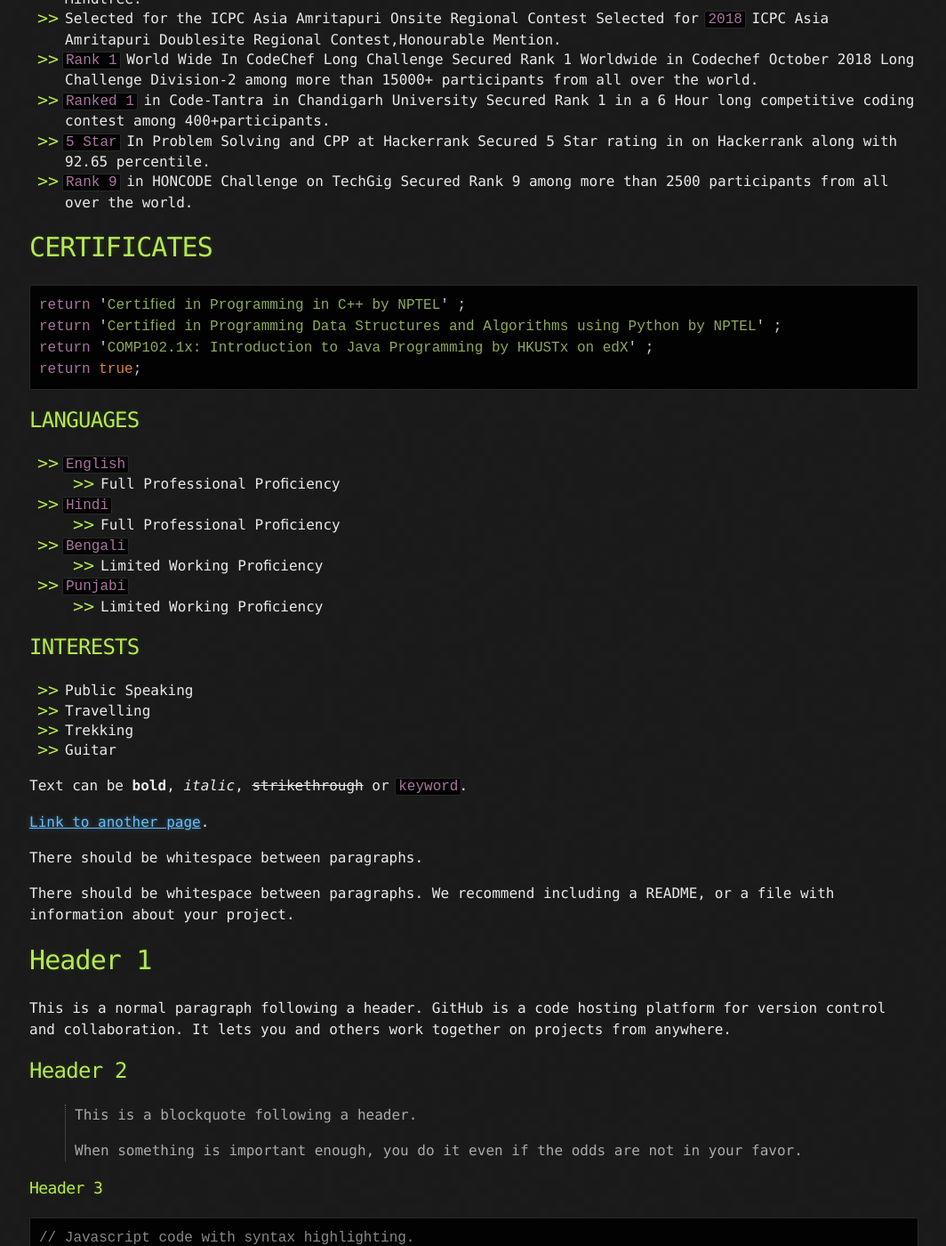
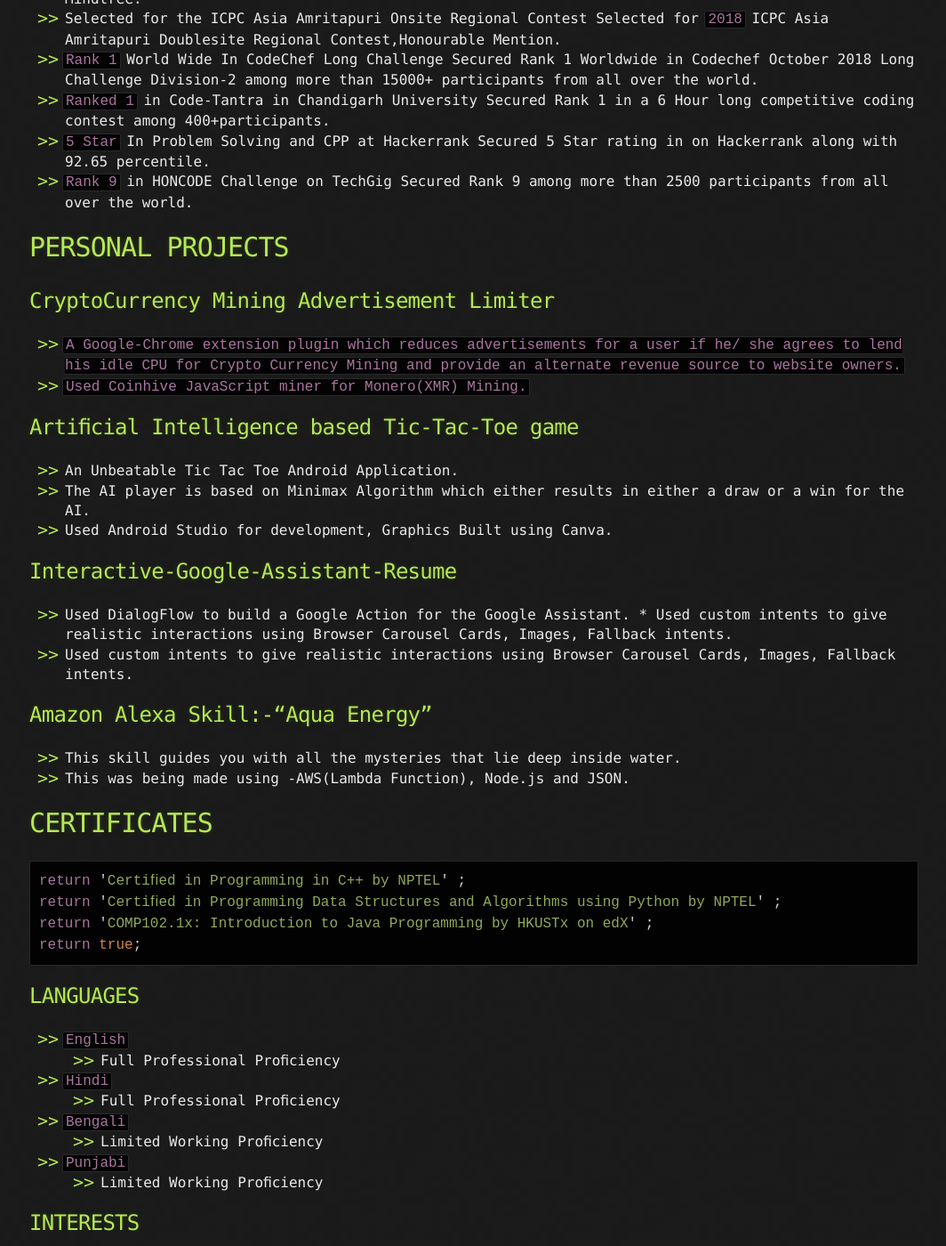
Before and after one commit to prince8809/Portfolio-Webiste, a Jekyll site: the page built from index.md, in a window 1280 px wide and 1400 px high, scrolled down 1185 px. Shown: the whole window at 89% size, without its empty margins (107-1171 px from the left). Built offline with Jekyll 4.4.1, drawn with Linux system fonts in a browser that asks for light colours.

Commit message:
added data

```diff
--- a/index.md
+++ b/index.md
@@ -49,6 +49,27 @@
 - `Ranked 1` in Code-Tantra in Chandigarh University Secured Rank 1 in a 6 Hour long competitive coding contest among 400+participants.
 - `5 Star` In Problem Solving and CPP at Hackerrank Secured 5 Star rating in on Hackerrank along with 92.65 percentile.
 - `Rank 9` in HONCODE Challenge on TechGig Secured Rank 9 among more than 2500 participants from all over the world.
+
+# PERSONAL PROJECTS
+
+## CryptoCurrency Mining Advertisement Limiter
+
+* `A Google-Chrome extension plugin which reduces advertisements for a user if he/ she agrees to lend his idle CPU for Crypto Currency Mining and provide an alternate revenue source to website owners.`
+* `Used Coinhive JavaScript miner for Monero(XMR) Mining.`
+
+## Artiﬁcial Intelligence based Tic-Tac-Toe game
+* An Unbeatable Tic Tac Toe Android Application.
+* The AI player is based on Minimax Algorithm which either results in either a draw or a win for the AI.
+* Used Android Studio for development, Graphics Built using Canva.
+
+## Interactive-Google-Assistant-Resume
+* Used DialogFlow to build a Google Action for the Google Assistant. * Used custom intents to give realistic interactions using Browser Carousel Cards, Images, Fallback intents.
+* Used custom intents to give realistic interactions using Browser Carousel Cards, Images, Fallback intents.
+
+## Amazon Alexa Skill:-"Aqua Energy"
+* This skill guides you with all the mysteries that lie deep inside water.
+* This was being made using -AWS(Lambda Function), Node.js and JSON.
+
 
 # CERTIFICATES
 
```
